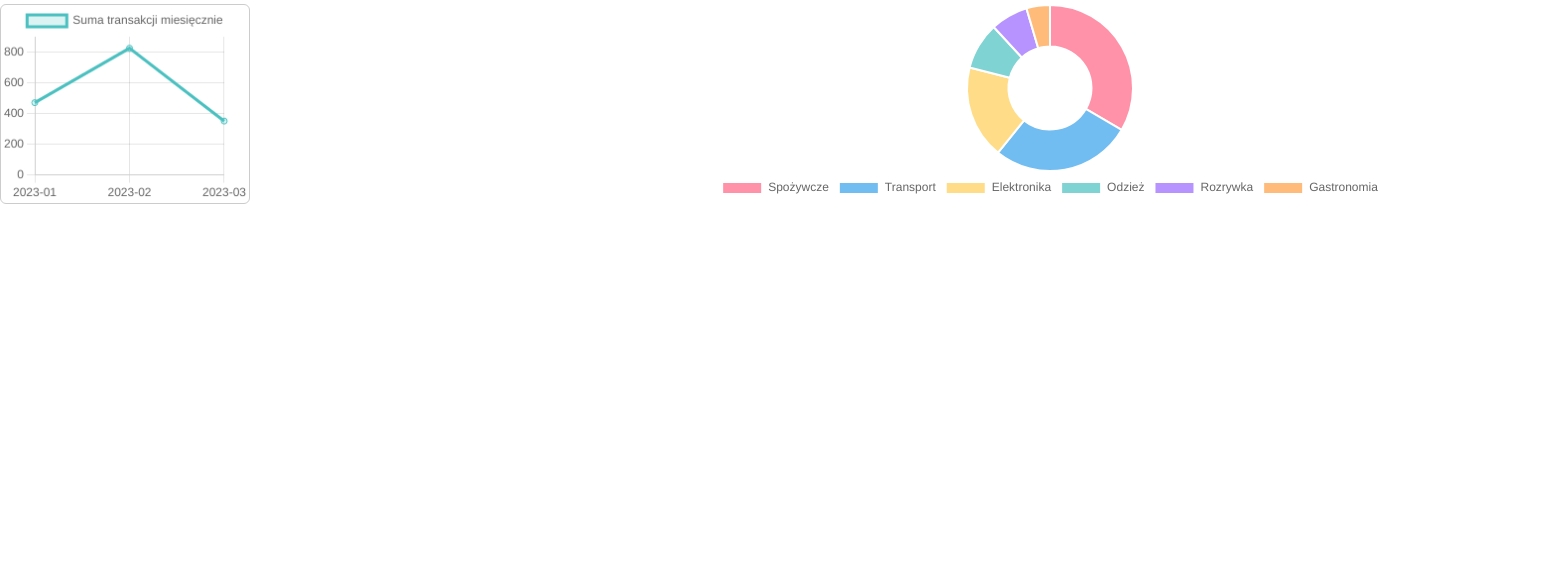
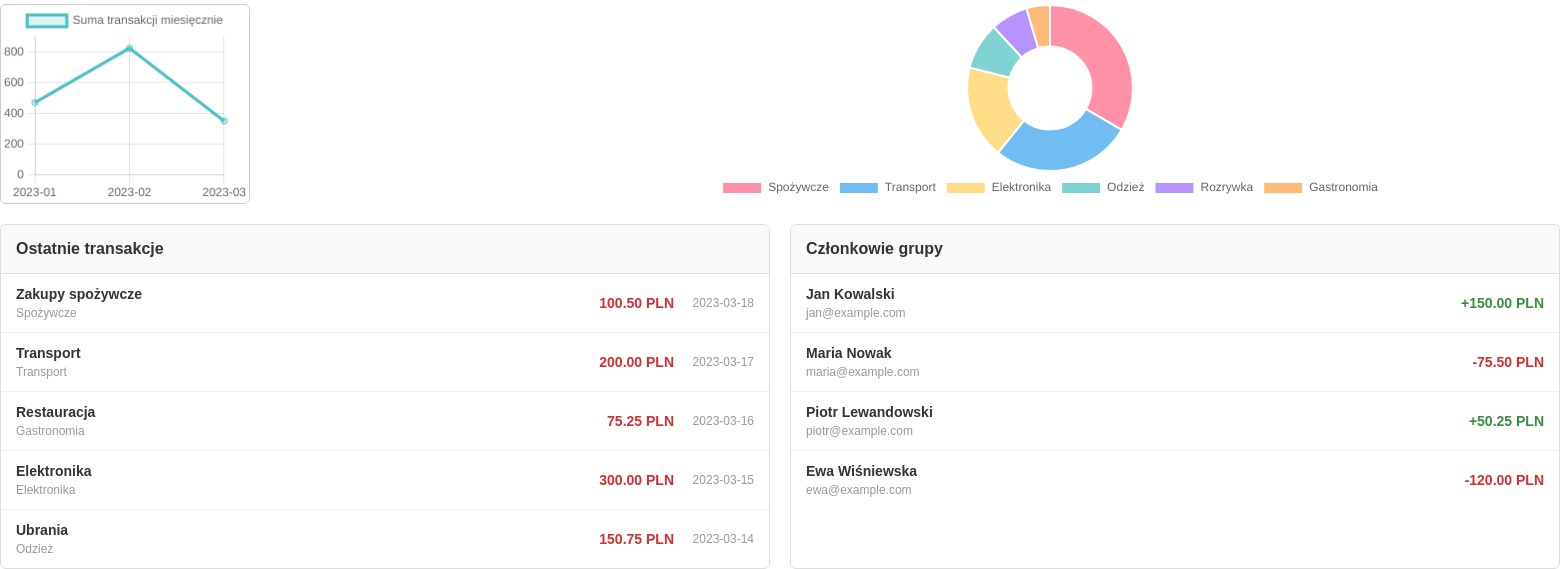
Before and after one commit to Fascodes/Financio, a PHP site: page /dashboard in a window 1560 px wide; the page is wider, and only the part inside the window is pictured. Shown: the part 302-871 px from the top of that part. Before the commit the page ends 506 px from the top of that part, so only its background shows below. Run offline with PHP 8.4, Linux system fonts and the light colour scheme; data comes from the database, SQL or seed files in the repository; some libraries are stand-ins or nearby versions.

Commit message:
Added all missing dashboard widgets, currently using on mock database data

```diff
--- a/Routing.php
+++ b/Routing.php
@@ -20,6 +20,14 @@ class Routing{
         'api/category-data' => [
             'controller' => "DashboardController",
             'action' => 'getCategoryData'
+        ],
+        'api/recent-transactions' => [
+            'controller' => "DashboardController",
+            'action' => 'getRecentTransactions'
+        ],
+        'api/group-members' => [
+            'controller' => "DashboardController",
+            'action' => 'getGroupMembers'
         ],
         'transactions' => [
             'controller' => "TransactionsController",
--- a/public/scripts/dashboard.js
+++ b/public/scripts/dashboard.js
@@ -1,3 +1,87 @@
+// Funkcja do ładowania ostatnich transakcji via FETCH API
+async function loadRecentTransactions() {
+    try {
+        const response = await fetch('/api/recent-transactions');
+        if (!response.ok) {
+            throw new Error('Błąd sieci: ' + response.status);
+        }
+        const transactions = await response.json();
+
+        if (transactions && transactions.length > 0) {
+            renderTransactionList(transactions);
+        } else {
+            document.getElementById('transactionList').innerHTML = '<li>Brak transakcji.</li>';
+        }
+    } catch (error) {
+        console.error('Błąd przy ładowaniu transakcji:', error);
+        document.getElementById('transactionList').innerHTML = '<li>Błąd przy ładowaniu danych.</li>';
+    }
+}
+
+// Funkcja do ładowania członków grupy via FETCH API
+async function loadGroupMembers() {
+    try {
+        const response = await fetch('/api/group-members');
+        if (!response.ok) {
+            throw new Error('Błąd sieci: ' + response.status);
+        }
+        const members = await response.json();
+
+        if (members && members.length > 0) {
+            renderMembersList(members);
+        } else {
+            document.getElementById('membersList').innerHTML = '<li>Brak członków grupy.</li>';
+        }
+    } catch (error) {
+        console.error('Błąd przy ładowaniu członków grupy:', error);
+        document.getElementById('membersList').innerHTML = '<li>Błąd przy ładowaniu danych.</li>';
+    }
+}
+
+// Funkcja do renderowania listy transakcji
+function renderTransactionList(transactions) {
+    const list = document.getElementById('transactionList');
+    list.innerHTML = '';
+
+    transactions.forEach(transaction => {
+        const li = document.createElement('li');
+        li.className = 'transaction-item';
+        li.innerHTML = `
+            <div class="transaction-info">
+                <span class="transaction-description">${transaction.description}</span>
+                <span class="transaction-category">${transaction.category}</span>
+            </div>
+            <div class="transaction-amount">${transaction.amount.toFixed(2)} PLN</div>
+            <div class="transaction-date">${transaction.date}</div>
+        `;
+        list.appendChild(li);
+    });
+}
+
+// Funkcja do renderowania listy członków grupy
+function renderMembersList(members) {
+    const list = document.getElementById('membersList');
+    list.innerHTML = '';
+
+    members.forEach(member => {
+        const li = document.createElement('li');
+        li.className = `member-item ${member.balance >= 0 ? 'positive' : 'negative'}`;
+        const balanceClass = member.balance >= 0 ? 'balance-positive' : 'balance-negative';
+        const balanceSymbol = member.balance >= 0 ? '+' : '';
+
+        li.innerHTML = `
+            <div class="member-info">
+                <span class="member-name">${member.name}</span>
+                <span class="member-email">${member.email}</span>
+            </div>
+            <div class="member-balance ${balanceClass}">
+                ${balanceSymbol}${member.balance.toFixed(2)} PLN
+            </div>
+        `;
+        list.appendChild(li);
+    });
+}
+
 async function loadChartData() {
     try {
         const response = await fetch('/api/dashboard-data');
@@ -105,4 +189,6 @@ function renderPieChart(categoryData) {
 document.addEventListener('DOMContentLoaded', function() {
     loadChartData();
     loadCategoryData();
+    loadRecentTransactions();
+    loadGroupMembers();
 });
--- a/public/styles/dashboard.css
+++ b/public/styles/dashboard.css
@@ -200,3 +200,128 @@ body {
     display: flex;
     flex-direction: column;
 }
+
+/* Widgety listowe - ostatnie transakcje i członkowie grupy */
+.bottom-widgets {
+    display: flex;
+    gap: 20px;
+    margin-top: 20px;
+}
+
+.recent-transactions,
+.group-members {
+    flex: 1;
+    background: white;
+    border: 1px solid #ddd;
+    border-radius: 6px;
+    overflow: hidden;
+}
+
+.widget-list-header {
+    padding: 15px;
+    background: #f9f9f9;
+    border-bottom: 1px solid #ddd;
+}
+
+.widget-list-header h3 {
+    margin: 0;
+    font-size: 16px;
+    color: #333;
+}
+
+.transaction-list,
+.members-list {
+    list-style: none;
+    margin: 0;
+    padding: 0;
+    max-height: 300px;
+    overflow-y: auto;
+}
+
+.transaction-item,
+.member-item {
+    padding: 12px 15px;
+    border-bottom: 1px solid #eee;
+    display: flex;
+    justify-content: space-between;
+    align-items: center;
+    font-size: 14px;
+}
+
+.transaction-item:last-child,
+.member-item:last-child {
+    border-bottom: none;
+}
+
+.transaction-item:hover,
+.member-item:hover {
+    background: #f5f5f5;
+}
+
+.transaction-info {
+    flex: 1;
+    display: flex;
+    flex-direction: column;
+    gap: 4px;
+}
+
+.transaction-description {
+    font-weight: 600;
+    color: #333;
+}
+
+.transaction-category {
+    font-size: 12px;
+    color: #999;
+}
+
+.transaction-amount {
+    font-weight: bold;
+    color: #d32f2f;
+    min-width: 80px;
+    text-align: right;
+}
+
+.transaction-date {
+    font-size: 12px;
+    color: #999;
+    min-width: 80px;
+    text-align: right;
+}
+
+.member-info {
+    flex: 1;
+    display: flex;
+    flex-direction: column;
+    gap: 4px;
+}
+
+.member-name {
+    font-weight: 600;
+    color: #333;
+}
+
+.member-email {
+    font-size: 12px;
+    color: #999;
+}
+
+.member-balance {
+    font-weight: bold;
+    min-width: 100px;
+    text-align: right;
+}
+
+.balance-positive {
+    color: #388e3c;
+}
+
+.balance-negative {
+    color: #d32f2f;
+}
+
+.loading {
+    padding: 20px;
+    text-align: center;
+    color: #999;
+}
--- a/public/views/dashboard.html
+++ b/public/views/dashboard.html
@@ -92,10 +92,20 @@
         </div>
         <div class="bottom-widgets">
             <div class="recent-transactions">
-
+                <div class="widget-list-header">
+                    <h3>Ostatnie transakcje</h3>
+                </div>
+                <ul class="transaction-list" id="transactionList">
+                    <li class="loading">Ładowanie danych...</li>
+                </ul>
             </div>
             <div class="group-members">
-
+                <div class="widget-list-header">
+                    <h3>Członkowie grupy</h3>
+                </div>
+                <ul class="members-list" id="membersList">
+                    <li class="loading">Ładowanie danych...</li>
+                </ul>
             </div>
         </div>
     </div>
--- a/src/controllers/DashboardController.php
+++ b/src/controllers/DashboardController.php
@@ -27,4 +27,18 @@ class DashboardController extends AppController {
         header('Content-Type: application/json');
         echo json_encode($data);
     }
+
+    public function getRecentTransactions() {
+        $data = $this->dashboardRepository->getRecentTransactions();
+
+        header('Content-Type: application/json');
+        echo json_encode($data);
+    }
+
+    public function getGroupMembers() {
+        $data = $this->dashboardRepository->getGroupMembers();
+
+        header('Content-Type: application/json');
+        echo json_encode($data);
+    }
 }
--- a/src/repositories/DashboardRepository.php
+++ b/src/repositories/DashboardRepository.php
@@ -31,4 +31,81 @@ class DashboardRepository {
         $stmt->execute();
         return $stmt->fetchAll(PDO::FETCH_ASSOC);
     }
+
+    /**
+     * TODO: Implementacja rzeczywistego zapytania gdy tabela group_transactions będzie dostępna
+     */
+    public function getRecentTransactions() {
+        // Mockowane dane - zastąpić rzeczywistym zapytaniem
+        return [
+            [
+                'id' => 1,
+                'description' => 'Zakupy spożywcze',
+                'amount' => 100.50,
+                'date' => '2023-03-18',
+                'category' => 'Spożywcze'
+            ],
+            [
+                'id' => 2,
+                'description' => 'Transport',
+                'amount' => 200.00,
+                'date' => '2023-03-17',
+                'category' => 'Transport'
+            ],
+            [
+                'id' => 3,
+                'description' => 'Restauracja',
+                'amount' => 75.25,
+                'date' => '2023-03-16',
+                'category' => 'Gastronomia'
+            ],
+            [
+                'id' => 4,
+                'description' => 'Elektronika',
+                'amount' => 300.00,
+                'date' => '2023-03-15',
+                'category' => 'Elektronika'
+            ],
+            [
+                'id' => 5,
+                'description' => 'Ubrania',
+                'amount' => 150.75,
+                'date' => '2023-03-14',
+                'category' => 'Odzież'
+            ]
+        ];
+    }
+
+    /**
+     * TODO: Implementacja rzeczywistego zapytania gdy tabela group_members będzie dostępna
+     */
+    public function getGroupMembers() {
+        // Saldo: dodatnie = wpłacił więcej niż mu przypadało, ujemne = nie wpłacił dość
+        return [
+            [
+                'id' => 1,
+                'name' => 'Jan Kowalski',
+                'email' => 'jan@example.com',
+                'balance' => 150.00
+            ],
+            [
+                'id' => 2,
+                'name' => 'Maria Nowak',
+                'email' => 'maria@example.com',
+                'balance' => -75.50
+            ],
+            [
+                'id' => 3,
+                'name' => 'Piotr Lewandowski',
+                'email' => 'piotr@example.com',
+                'balance' => 50.25
+            ],
+            [
+                'id' => 4,
+                'name' => 'Ewa Wiśniewska',
+                'email' => 'ewa@example.com',
+                'balance' => -120.00
+            ]
+        ];
+    }
 }
```
